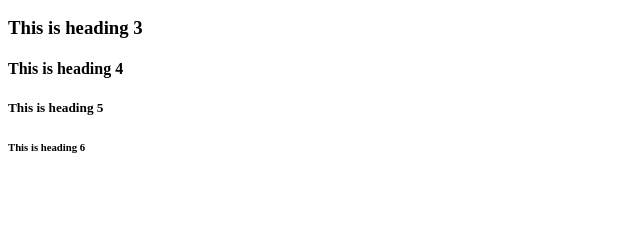
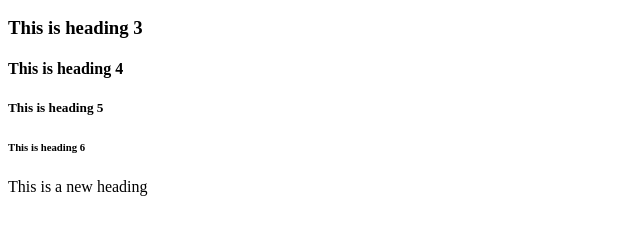
Before and after one commit to sanpai88/shoppinglist, a plain HTML site: page index.html in a window 1280 px wide. Shown: the part 110-344 px from the top of the page, without its empty margins (0-640 px from the left). Drawn offline with Linux system fonts and the light colour scheme.

Commit message:
Added a new header

```diff
--- a/index.html
+++ b/index.html
@@ -8,6 +8,6 @@
 <h4>This is heading 4</h4>
 <h5>This is heading 5</h5>
 <h6>This is heading 6</h6>
-
+<h7>This is a new heading </h7>
 </body>
 </html>
```
